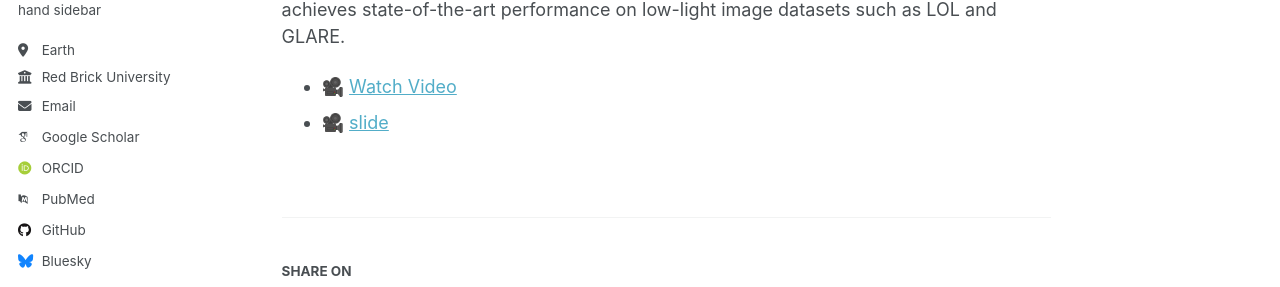
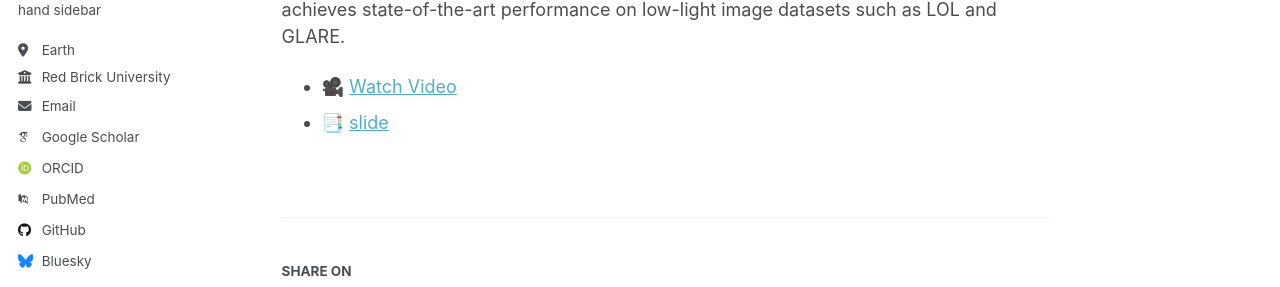
Before and after one commit to Wangq180/Qianyue-Wang.github.io, a Jekyll site: the page built from _talks/2012-03-01-talk-1.md, in a window 1280 px wide and 1155 px high. Shown: the part 336-623 px from the top of the window. Built offline with Jekyll 4.4.1, drawn with Linux system fonts in a browser that asks for light colours; some web fonts are replaced; a script that is not in the unit is left out.

```diff
--- a/_talks/2012-03-01-talk-1.md
+++ b/_talks/2012-03-01-talk-1.md
@@ -13,4 +13,4 @@ videourl: https://www.youtube.com/watch?v=LrjlW00kkws&t=1s&pp=ygUMcHJlc2VudGF0aW
 This talk presents my paper **“Enhancing Low-Light Image Reconstruction via Non-Autoregressive Transformers: A Mask-Aware Latent Integration Framework”**, accepted at **ISIE25-000258**.
 I propose a novel integration of non-autoregressive transformers into a latent feature reconstruction pipeline, which achieves state-of-the-art performance on low-light image datasets such as LOL and GLARE.
 - 🎥 [Watch Video]({{ page.videourl }})
-- 🎥 [slide]({{ page.slidesurl }})
+- 📑 [slide]({{ page.slidesurl }})
```
